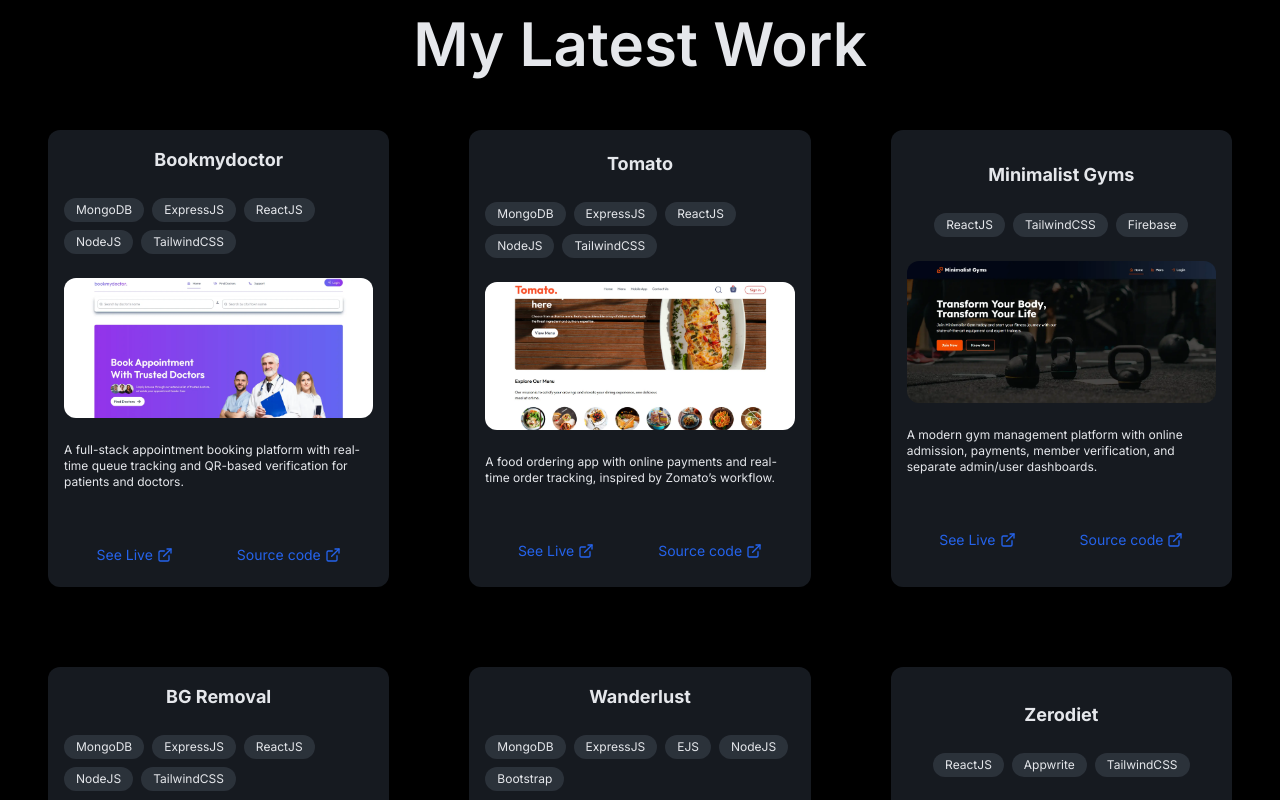
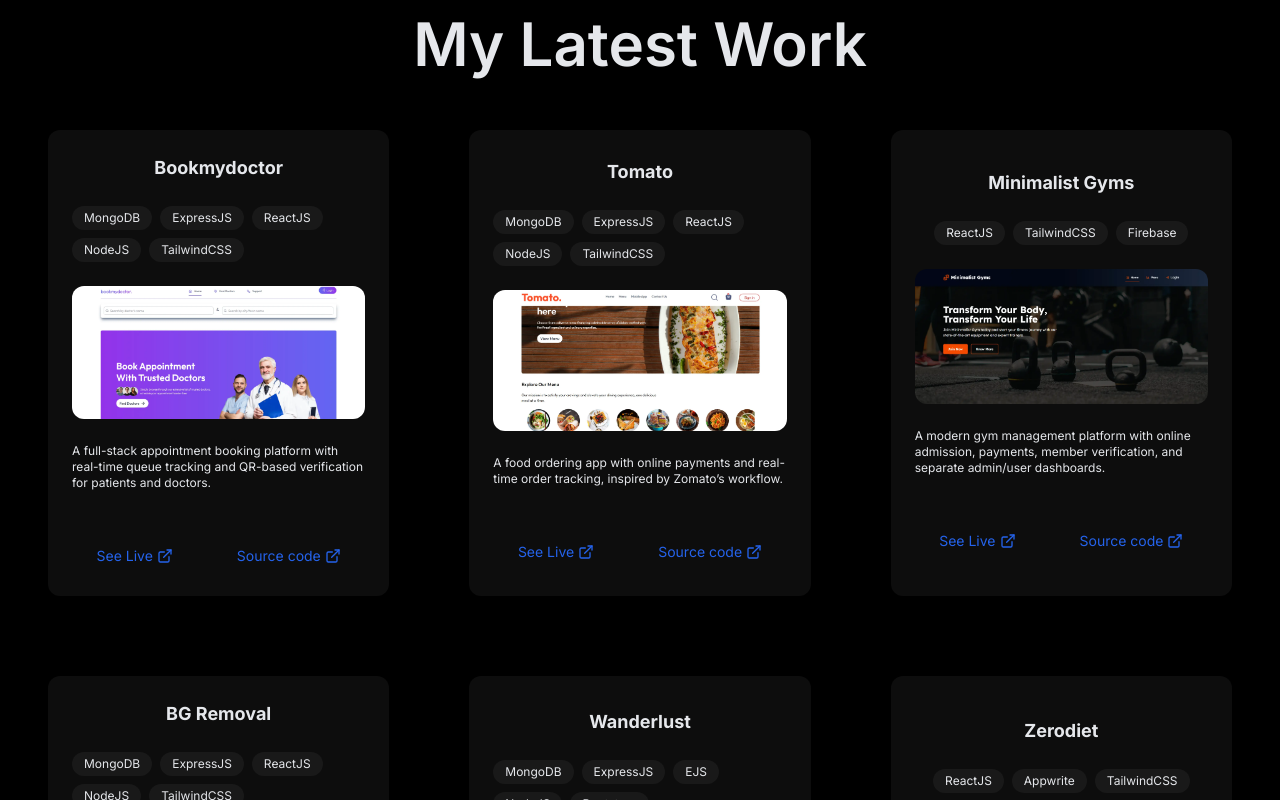
Before and after one commit to Saikat-github/Portfolio-website, a React (Vite) app: page / in a window 1280 px wide. Shown: the part 1300-2100 px from the top of the page. Built offline with nearby package versions, Linux system fonts and the light colour scheme.

Commit message:
tweak some ui

```diff
--- a/src/components/contact/Contact.jsx
+++ b/src/components/contact/Contact.jsx
@@ -71,13 +71,13 @@ const Contact = () => {
 
                 <form onSubmit={handleSubmit(onSubmit)} className='contact-right flex flex-col gap-2 w-full'>
                     <label className='text-sm text-gray-100' >Your Name</label>
-                    <input className='border-none outline-none rounded-lg bg-gray-700/40 text-gray-100 text-xs px-4 py-2' type="text" placeholder='Enter your name' {...register("name", {required: true})} />
+                    <input className='border-none outline-none rounded-lg bg-white/10 text-gray-100 text-xs px-4 py-2' type="text" placeholder='Enter your name' {...register("name", {required: true})} />
 
                     <label className='text-sm text-gray-100'>Your Email</label>
-                    <input className='border-none outline-none rounded-lg bg-gray-700/40 text-gray-100 text-xs px-4 py-2' type="email" placeholder='Enter your email' {...register("email", {required: true})} />
+                    <input className='border-none outline-none rounded-lg bg-white/10 text-gray-100 text-xs px-4 py-2' type="email" placeholder='Enter your email' {...register("email", {required: true})} />
 
                     <label className='text-sm text-gray-100'>Write your message here</label>
-                    <textarea {...register("message", {required: true})} placeholder='Enter your message' className='border-none outline-none lg:h-32 rounded-lg bg-gray-700/40 text-gray-100 text-xs px-4 py-2 pt-4'></textarea>
+                    <textarea {...register("message", {required: true})} placeholder='Enter your message' className='border-none outline-none lg:h-32 rounded-lg bg-white/10 text-gray-100 text-xs px-4 py-2 pt-4'></textarea>
 
                     <div className='flex items-center gap-2 mt-2'>
                     <button className='contact-submit py-2 px-6 border border-slate-800 rounded-full hover:scale-105 transition-[0.5s] text-xs' type='submit' disabled={isSubmitting}>{error ? <span>{error}</span> : "Submit Now" }</button>
--- a/src/components/footer/Footer.jsx
+++ b/src/components/footer/Footer.jsx
@@ -7,7 +7,7 @@ import linkedin from '../../assets/linkedin.svg'
 
 const Footer = () => {
     return (
-        <div className="footer text-xs flex flex-col py-20 md:px-32 px-8 gap-10 bg-gray-950">
+        <div className="footer text-xs flex flex-col py-20 md:px-32 px-8 gap-10 bg-white/5">
             <hr />
             <p className="footer-bottom-left text-center">
                 &copy; {new Date(Date.now()).getFullYear()} &nbsp;
--- a/src/components/mywork/MyWork2.jsx
+++ b/src/components/mywork/MyWork2.jsx
@@ -20,13 +20,13 @@ const MyWork2 = () => {
                 {mywork_data.map((work, idx) => {
                     return <div
                         key={idx}
-                        className={"bg-gray-700/40 p-4 flex flex-col gap-6 rounded-xl justify-center items-center"}
+                        className={"bg-white/5 p-6 flex flex-col gap-6 rounded-xl justify-center items-center"}
                     >
                         <p className='text-lg font-bold'>{work.name}</p>
                         <ul className='flex gap-2 flex-wrap'>
                             {
                                 work.technologies.map((tech, idx) => {
-                                    return <p key={idx} className='py-1 px-3 bg-gray-600/40 text-xs rounded-full'>{tech}</p>
+                                    return <p key={idx} className='py-1 px-3 bg-white/5 text-xs rounded-full'>{tech}</p>
                                 })
                             }
                         </ul>
```
